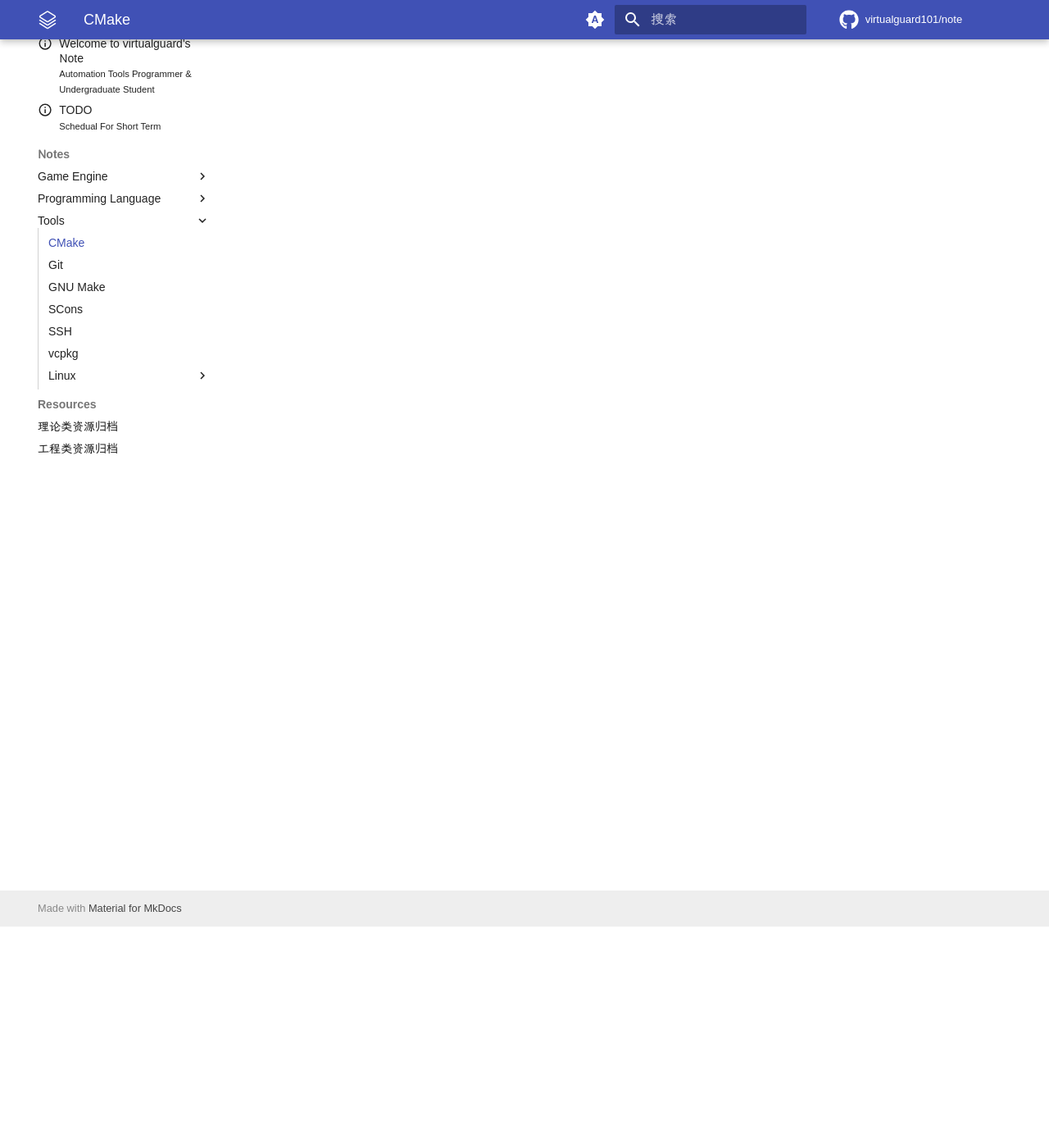
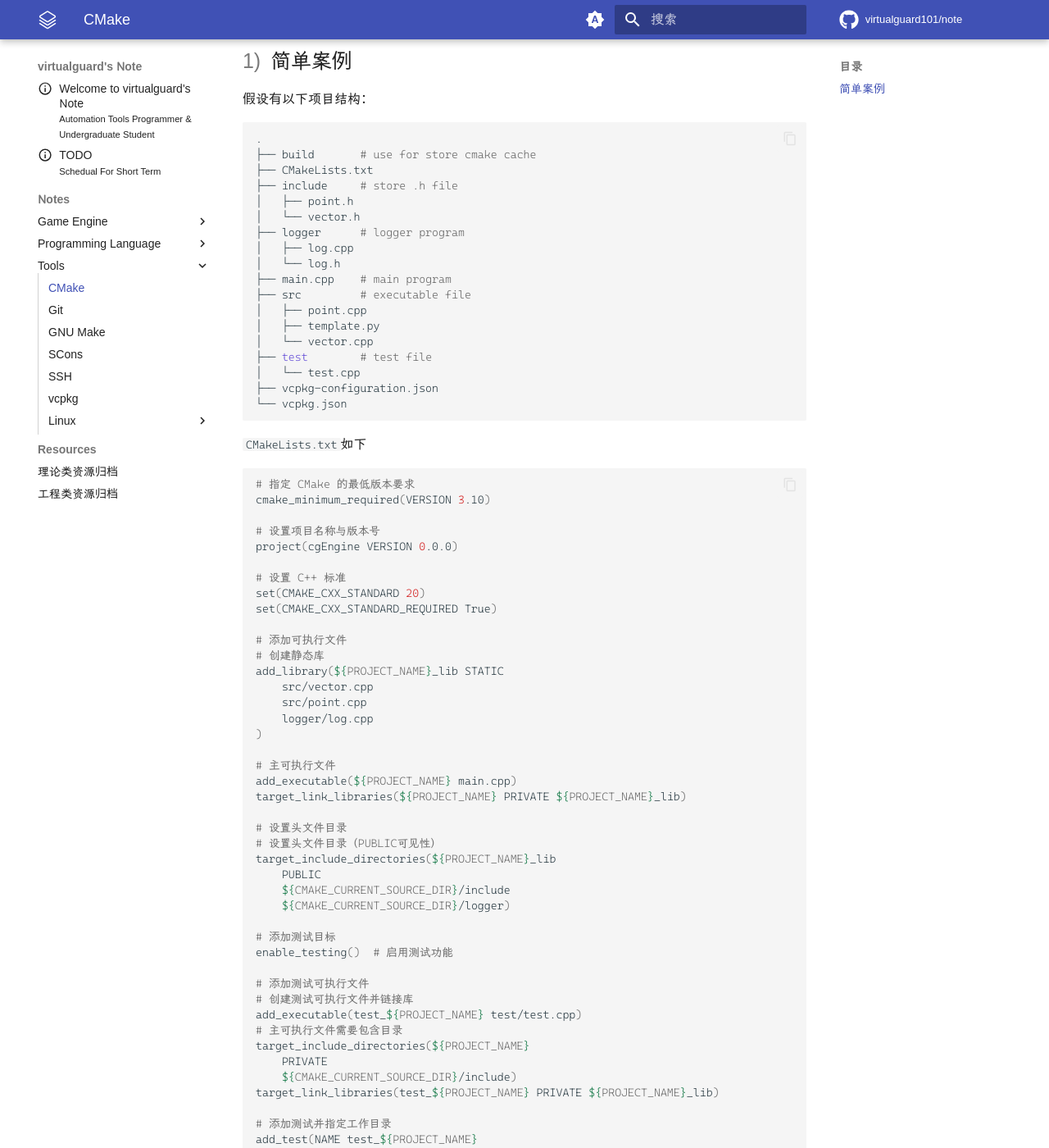
Before and after one commit to virtualguard101/note, an MkDocs documentation site: the page built from docs/notes/tools/cmake.md, in a window 1280 px wide and 1400 px high, scrolled down 270 px. Shown: the whole window at 82% size. Built offline with MkDocs 1.6.1 and Material for MkDocs 9.7.7, drawn with Linux system fonts in a browser that asks for light colours; some web fonts are replaced; comment, search, counter and statistics services are not loaded; some of the changed text lies outside the part shown.

Commit message:
update tools: cmake

````diff
--- a/docs/notes/tools/cmake.md
+++ b/docs/notes/tools/cmake.md
@@ -3,3 +3,101 @@
 **CMake**本质上可简单理解为一个`Makefile`生成器，有自己的构建语法。
 
 - 官方教程：[CMake Tutorial](https://cmake.org/cmake/help/v3.22/guide/tutorial/index.html)
+
+## 简单案例
+
+假设有以下项目结构：
+```bash
+.
+├── build       # use for store cmake cache
+├── CMakeLists.txt
+├── include     # store .h file
+│   ├── point.h
+│   └── vector.h
+├── logger      # logger program
+│   ├── log.cpp
+│   └── log.h
+├── main.cpp    # main program
+├── src         # executable file
+│   ├── point.cpp
+│   ├── template.py
+│   └── vector.cpp
+├── test        # test file
+│   └── test.cpp
+├── vcpkg-configuration.json
+└── vcpkg.json
+```
+
+`CMakeLists.txt`如下
+```bash
+# 指定 CMake 的最低版本要求
+cmake_minimum_required(VERSION 3.10)
+
+# 设置项目名称与版本号
+project(cgEngine VERSION 0.0.0)
+
+# 设置 C++ 标准
+set(CMAKE_CXX_STANDARD 20)
+set(CMAKE_CXX_STANDARD_REQUIRED True)
+
+# 添加可执行文件
+# 创建静态库
+add_library(${PROJECT_NAME}_lib STATIC
+    src/vector.cpp
+    src/point.cpp
+    logger/log.cpp
+)
+
+# 主可执行文件
+add_executable(${PROJECT_NAME} main.cpp)
+target_link_libraries(${PROJECT_NAME} PRIVATE ${PROJECT_NAME}_lib)
+
+# 设置头文件目录
+# 设置头文件目录（PUBLIC可见性）
+target_include_directories(${PROJECT_NAME}_lib
+    PUBLIC
+    ${CMAKE_CURRENT_SOURCE_DIR}/include
+    ${CMAKE_CURRENT_SOURCE_DIR}/logger)
+
+# 添加测试目标
+enable_testing()  # 启用测试功能
+
+# 添加测试可执行文件
+# 创建测试可执行文件并链接库
+add_executable(test_${PROJECT_NAME} test/test.cpp)
+# 主可执行文件需要包含目录
+target_include_directories(${PROJECT_NAME}
+    PRIVATE
+    ${CMAKE_CURRENT_SOURCE_DIR}/include)
+target_link_libraries(test_${PROJECT_NAME} PRIVATE ${PROJECT_NAME}_lib)
+
+# 添加测试并指定工作目录
+add_test(NAME test_${PROJECT_NAME}
+    COMMAND test_${PROJECT_NAME}
+    WORKING_DIRECTORY ${CMAKE_BINARY_DIR})
+
+target_link_libraries(${PROJECT_NAME}_lib PRIVATE GL glfw m)
+
+target_link_libraries(test_${PROJECT_NAME} PRIVATE GL glfw m)
+```
+
+可通过以下命令进行测试构建/构建：
+```bash
+cd build
+cmake ..
+```
+
+通过以下命令进行测试/运行主程序：
+```bash
+# test
+make test
+
+# main program
+./cgEngine
+```
+
+通过以下命令清除构建缓存：
+```bash
+# in build/
+rm -rf *
+```
````
Also changed, not shown: docs/TODO.md (+35 -24 lines).
